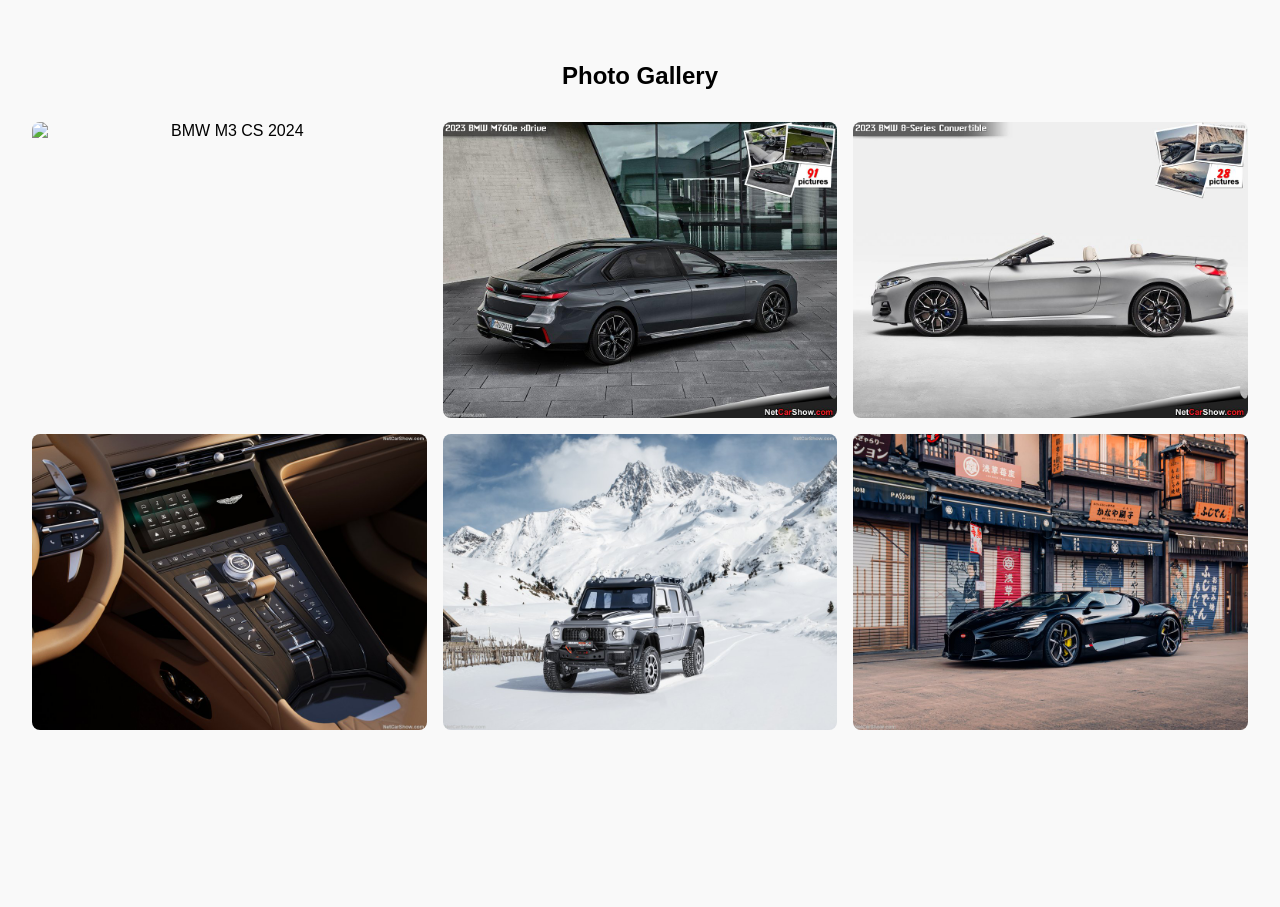
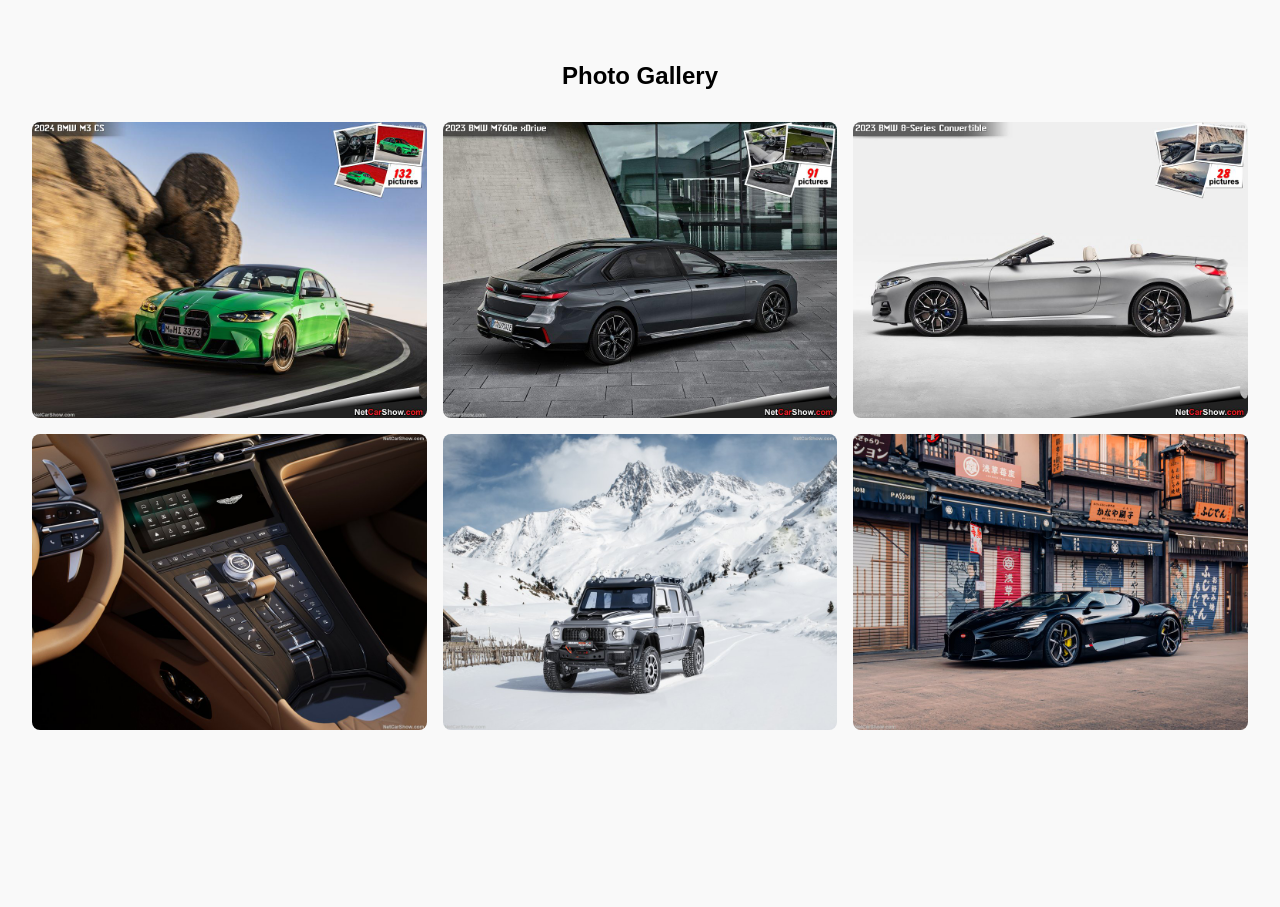
Before and after one commit to Monzer65/pakshana, a plain HTML site: page index.html in a window 1280 px wide. Shown: the part 2280-3187 px from the top of the page. Drawn offline with Linux system fonts and the light colour scheme.

Commit message:
Update index.html

```diff
--- a/index.html
+++ b/index.html
@@ -111,7 +111,7 @@
   <section class="section">
     <h2>Photo Gallery</h2>
     <div class="image-gallery">
-      <img src="./images/BMW-M3_CS-2024-1024-18.jpeg" alt="BMW M3 CS 2024" alt="Image 1" />
+      <img src="./images/BMW-M3_CS-2024-1024-18.jpg" alt="BMW M3 CS 2024" alt="Image 1" />
       <img src="./images/BMW-M760e_xDrive-2023-1024-15.jpg" alt="Image 2" />
       <img src="./images/BMW-8-Series_Convertible-2023-1024-0c.jpg" alt="Image 3" />
       <img src="./images/Aston_Martin-DB12_Volante-2024-1024-12.jpg" alt="Image 4" />
```
